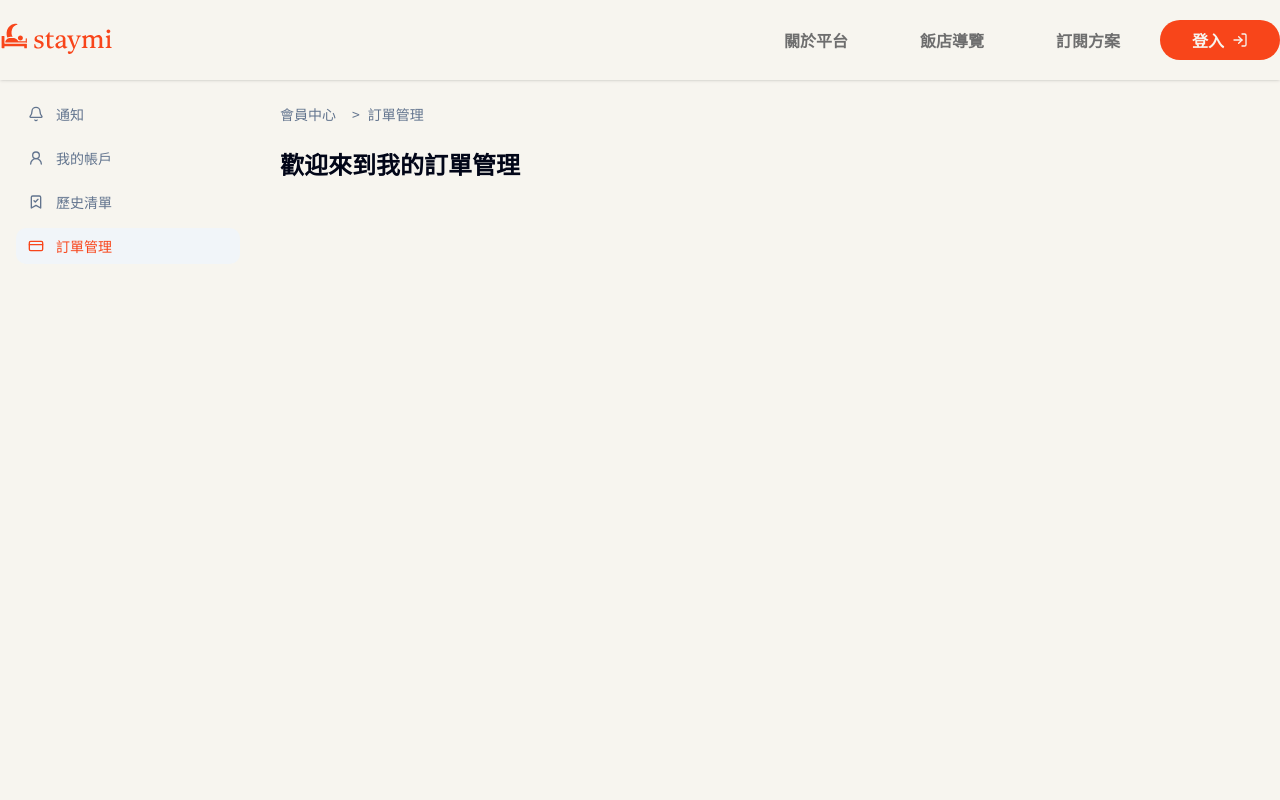
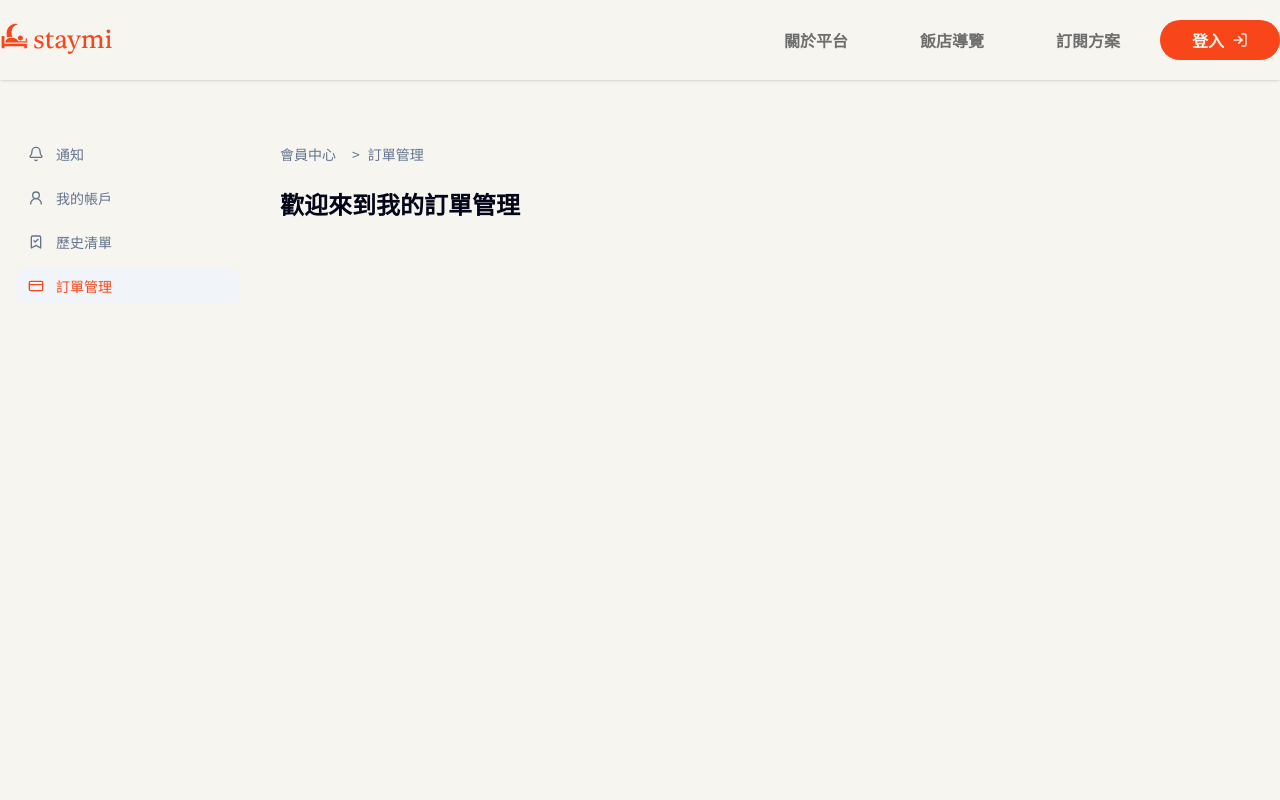
Before and after one commit to MisTPEBUS/stay-mi-next-app, a Next.js app: page /account/booking in a window 1280 px wide. Shown: the top 800 px of the page. Built offline with nearby package versions, Linux system fonts and the light colour scheme.

Commit message:
refactor: 💡 微調會員中心 layout

```diff
--- a/src/app/(main)/account/layout.tsx
+++ b/src/app/(main)/account/layout.tsx
@@ -5,9 +5,9 @@ import { navItems } from "./navItems";
 
 const AccountLayout = ({ children }: { children: React.ReactNode }) => {
   return (
-    <div className="container mx-auto flex min-h-screen">
+    <div className="container mx-auto flex min-h-screen md:py-10">
       <Sidebar items={navItems} />
-      <main className="container flex-1 overflow-y-auto p-6">
+      <main className="container flex-1 overflow-y-auto p-6 md:pe-0 md:pb-0">
         <Breadcrumb />
         {children}
       </main>
```
